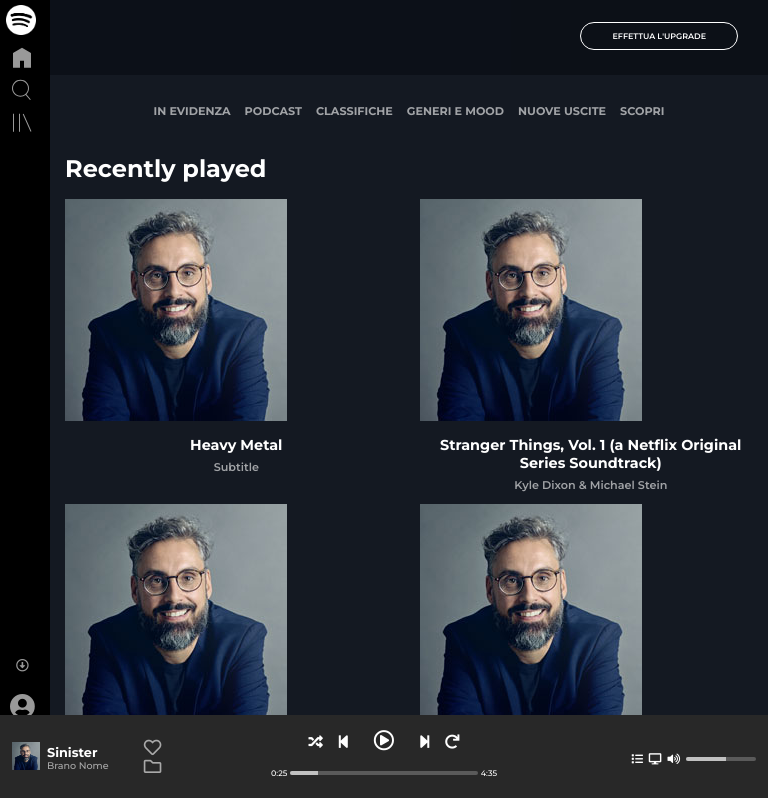
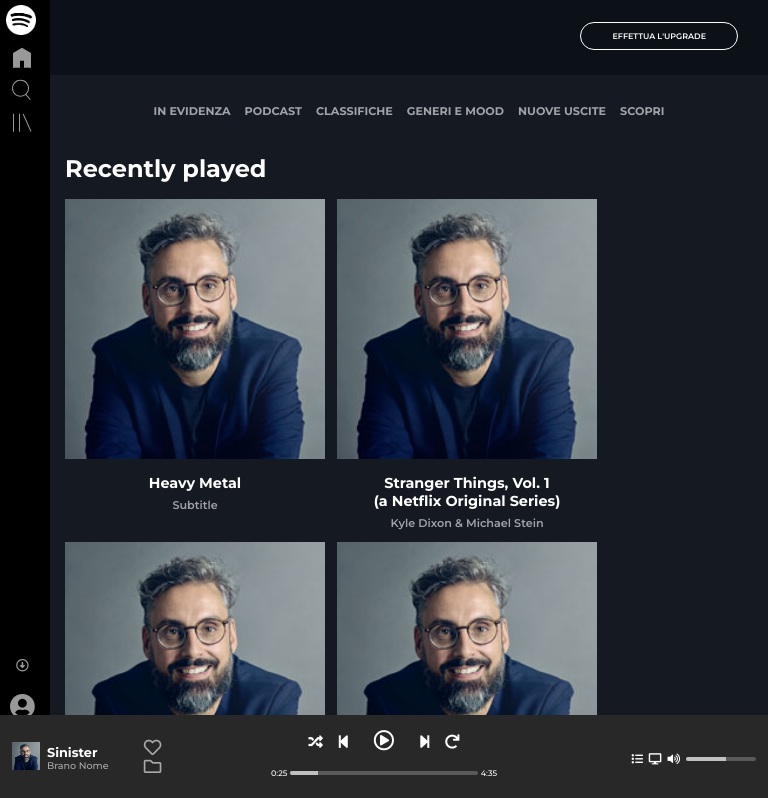
Before and after one commit to AndriiNeverov/spotify-ui-web, an Angular app: page /home in a window 768 px wide. Shown: the top 798 px of the page. Built offline with nearby package versions, Linux system fonts and the light colour scheme.

Commit message:
##Ui fixed- Responsive @media 300-2900

```diff
--- a/src/app/components/footer/footer.component.css
+++ b/src/app/components/footer/footer.component.css
@@ -1,5 +1,5 @@
 /* MEDIA QUERY FOR LITTLE MOBILE */
-@media all and (max-width: 480px) {
+@media all and (min-width: 300px) and (max-width: 487px) {
   footer .playing .description {
     display: none;
   }
@@ -63,7 +63,7 @@
   }
 }
 /* MEDIA QUERY LARGE_SIZE */
-@media all and (min-width: 992px) and (max-width: 2800px) {
+@media all and (min-width: 992px) and (max-width: 2900px) {
   footer {
     height: 78px;
     width: 100vw;
--- a/src/app/components/main/main.component.css
+++ b/src/app/components/main/main.component.css
@@ -1,11 +1,13 @@
-@media all and (min-width: 480px) and (max-width: 576px) {
+@media all and (min-width: 300px) and (max-width: 576px) {
   main {
     margin-left: 50px;
     padding-top: 100px;
+    padding-left: 20%;
   }
-  main .preview-titles {
-    flex-shrink: 1;
-    flex-basis: calc(100% / 5);
+
+  .preview img {
+    height: 230px;
+    width: 230px;
   }
 }
 
@@ -15,13 +17,16 @@
     margin-left: 50px;
     padding-top: 100px;
   }
-  main .preview-titles {
+  /* main .preview-titles {
     flex-shrink: 1;
-    flex-basis: calc(100% / 9);
-  }
-
-  main .previews {
+    flex-basis: calc(100% / 4);
+  } */
+  /* main .previews {
     flex-wrap: nowrap;
+  } */
+  .preview img {
+    height: 260px;
+    width: 260px;
   }
 }
 
@@ -37,7 +42,7 @@
 }
 
 /* MEDIA QUERY LARGE_SIZE */
-@media all and (min-width: 1700px) and (max-width: 2400px) {
+@media all and (min-width: 1700px) and (max-width: 2900px) {
   main {
     margin-left: 230px;
     padding-top: 100px;
@@ -123,7 +128,7 @@
 
 main .preview-titles {
   flex-shrink: 1;
-  flex-basis: calc(100% / 2);
+  /* flex-basis: calc(100% / 2); */
   padding: 6px;
 }
 
--- a/src/app/components/main/main.component.html
+++ b/src/app/components/main/main.component.html
@@ -78,7 +78,8 @@
           </div>
           <div class="titles">
             <h4>
-              Stranger Things, Vol. 1 (a Netflix Original Series Soundtrack)
+              Stranger Things, Vol. 1 <br />
+              (a Netflix Original Series)
             </h4>
             <p>Kyle Dixon & Michael Stein</p>
           </div>
```
